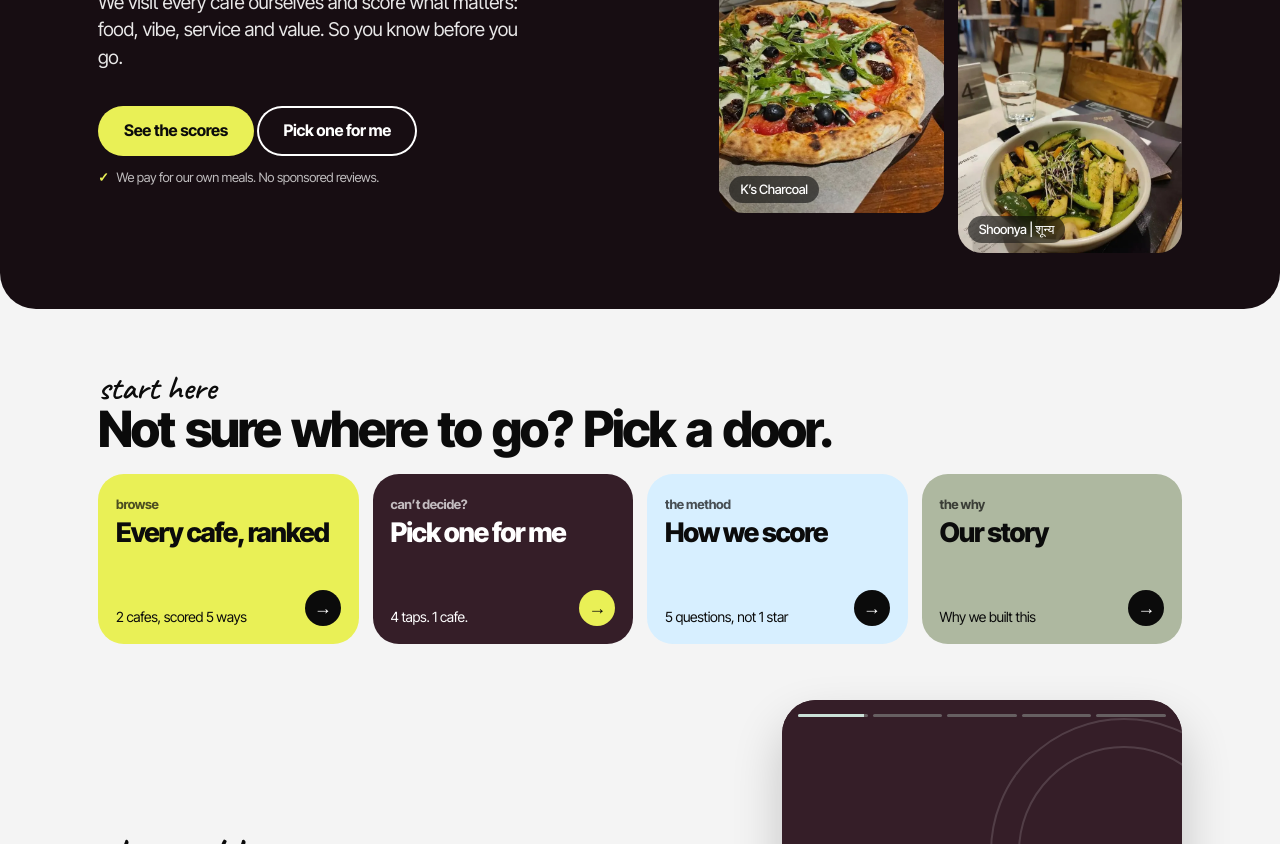
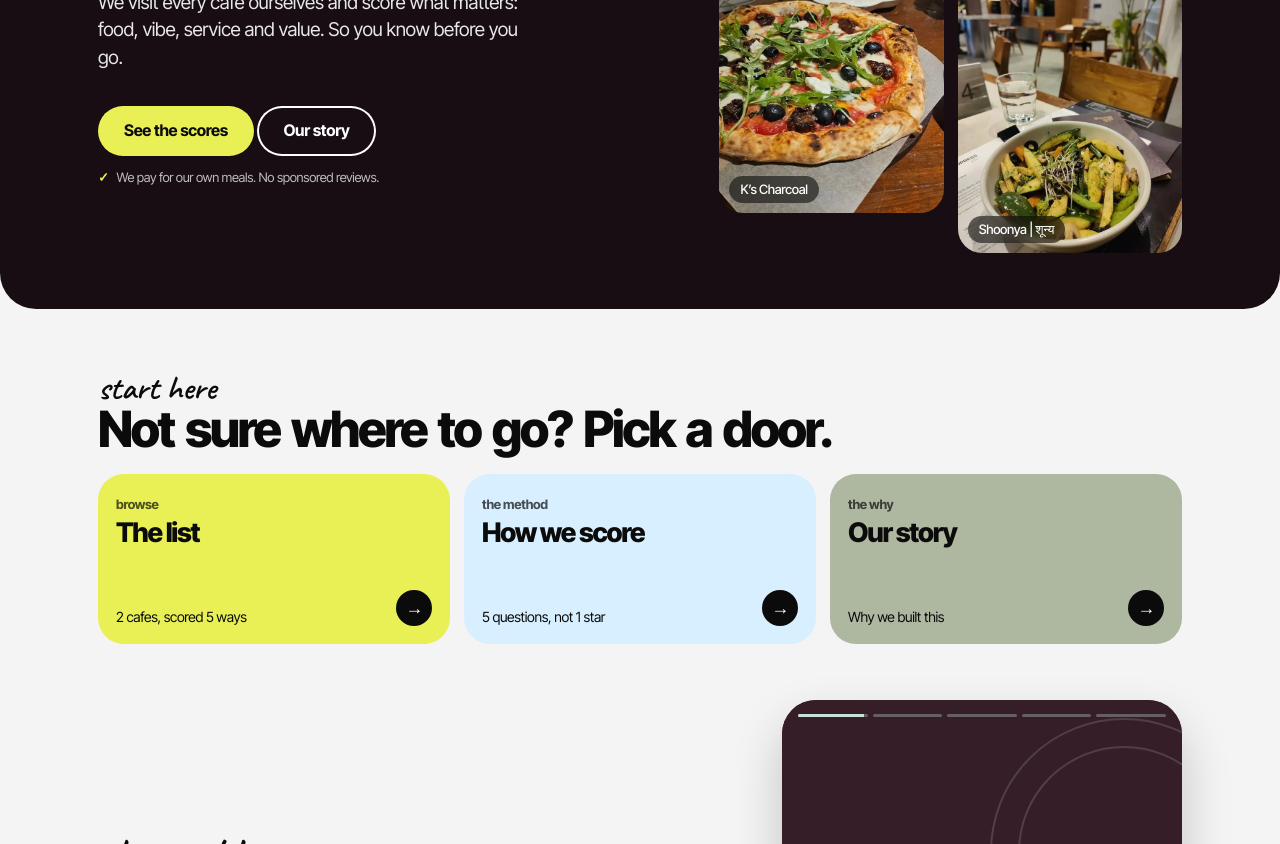
Before and after one commit to kirtanthalotiya86571-jpg/cafepaglus, a plain HTML site: page index.html in a window 1280 px wide. Shown: the part 495-1339 px from the top of the page. Drawn offline with Linux system fonts and the light colour scheme.

Commit message:
Add files via upload

```diff
--- a/index.html
+++ b/index.html
@@ -85,13 +85,13 @@ h1{font-size:clamp(38px,10.6vw,64px);line-height:.98;font-weight:800;letter-spac
 footer{color:#ffffff80;font-size:12px;margin-top:50px;padding:0 18px calc(10px + env(safe-area-inset-bottom,0px))}
 /* dock, sheet, toast */
 #dock{position:fixed;left:50%;bottom:calc(12px + env(safe-area-inset-bottom,0px));transform:translate(-50%,0);z-index:55;display:flex;gap:2px;padding:6px;border-radius:32px;background:color-mix(in srgb,var(--bg) 80%,transparent);backdrop-filter:blur(18px);-webkit-backdrop-filter:blur(18px);border:1px solid var(--line);box-shadow:0 10px 30px #0003;transition:transform .5s cubic-bezier(.2,.8,.2,1)}#dock.hide{transform:translate(-50%,160%)}
-#dock a{padding:12px 15px;border-radius:26px;font-size:14px;font-weight:500}#dock a.on{background:var(--ink);color:var(--bg)}
+#dock a{padding:12px 13px;white-space:nowrap;border-radius:26px;font-size:14px;font-weight:500}#dock a.on{background:var(--ink);color:var(--bg)}
 .shd{position:fixed;inset:0;z-index:80;visibility:hidden;transition:visibility 0s .45s}.shd.open{visibility:visible;transition:none}.bk{position:absolute;inset:0;background:#000a;opacity:0;transition:opacity .35s}.open .bk{opacity:1}
 .sh{position:absolute;left:0;right:0;bottom:0;margin:0 auto;max-width:560px;max-height:80svh;overflow:auto;background:var(--card);border-radius:30px 30px 0 0;padding:12px 22px calc(26px + env(safe-area-inset-bottom,0px));transform:translateY(100%);transition:transform .45s cubic-bezier(.2,.8,.2,1)}.open .sh{transform:none}
 .hd{width:44px;height:5px;border-radius:3px;background:var(--line);margin:0 auto 16px}.sh h3{font-size:26px;font-weight:800;letter-spacing:-.04em}.si{display:flex;justify-content:space-between;align-items:center;gap:12px;padding:14px 0;border-top:1px solid var(--line)}.si b{display:block}.si small{color:var(--mut)}.si button{color:var(--mut);padding:10px;font-size:14px;text-decoration:underline}.sh .pill{margin-top:12px;width:100%}
 #t{position:fixed;left:50%;bottom:calc(24px + env(safe-area-inset-bottom,0px));transform:translateX(-50%);background:var(--ink);color:var(--bg);padding:11px 20px;border-radius:22px;font-size:13px;opacity:0;pointer-events:none;transition:opacity .25s;z-index:90;white-space:nowrap}#t.on{opacity:1}
 /* explore + review link */
-.ex{display:grid;grid-template-columns:1fr 1fr;gap:10px;margin-top:20px}@media(min-width:860px){.ex{grid-template-columns:repeat(4,1fr);gap:14px}}
+.ex{display:grid;grid-template-columns:1fr 1fr;gap:10px;margin-top:20px}.ex a:first-child{grid-column:1/-1;min-height:150px}@media(min-width:860px){.ex{grid-template-columns:repeat(3,1fr);gap:14px}.ex a:first-child{grid-column:auto;min-height:170px}}
 .ex a{display:flex;flex-direction:column;justify-content:space-between;gap:28px;min-height:170px;padding:18px;border-radius:26px;background:var(--b);color:#0B0B0B;transition:transform .2s}.ex a:hover{transform:translateY(-3px)}.ex a:active{transform:scale(.97)}
 .ex small{font-size:13px;font-weight:600;opacity:.7}.ex b{display:block;font-size:clamp(21px,5.2vw,27px);line-height:1.02;font-weight:800;letter-spacing:-.045em;margin-top:4px}
 .ex span{display:flex;justify-content:space-between;align-items:flex-end;gap:8px;font-size:14px;line-height:1.25}.ex i{font-style:normal;flex:none;width:36px;height:36px;border-radius:50%;background:#0B0B0B;color:#fff;display:grid;place-items:center;font-size:18px}
@@ -109,13 +109,12 @@ a:focus-visible,button:focus-visible,input:focus-visible{outline:2px solid var(-
 <div class="lbl fade"><i></i>Ahmedabad cafe reviews</div>
 <h1 id="h1"></h1>
 <p class="lede fade">We visit every cafe ourselves and score what matters: food, vibe, service and value. So you know before you go.</p>
-<a class="pill fade" href="#list">See the scores</a> <a class="pill fade" href="pick.html" style="margin-top:10px;background:transparent;color:inherit;box-shadow:inset 0 0 0 2px currentColor">Pick one for me</a>
+<a class="pill fade" href="#list">See the scores</a> <a class="pill fade" href="about.html" style="margin-top:10px;background:transparent;color:inherit;box-shadow:inset 0 0 0 2px currentColor">Our story</a>
 <p class="tr0 fade"><b>✓</b> We pay for our own meals. No sponsored reviews.</p></div>
 <div class="hp fade" id="hp" role="group" aria-label="photos from cafes we’ve scored, swipe to see more" tabindex="0"></div></div></section>
 <section class="sec w" id="explore" style="padding-bottom:0"><div class="script" style="font-size:34px">start here</div><h2>Not sure where to go? Pick a door.</h2>
 <div class="ex">
-<a style="--b:var(--acc)" href="#list"><div><small>browse</small><b>Every cafe, ranked</b></div><span><p id="exn">Scored on five things</p><i>→</i></span></a>
-<a class="dk" style="--b:var(--cas)" href="pick.html"><div><small>can’t decide?</small><b>Pick one for me</b></div><span><p>4 taps. 1 cafe.</p><i>→</i></span></a>
+<a style="--b:var(--acc)" href="#list"><div><small>browse</small><b>The list</b></div><span><p id="exn">Every cafe, scored 5 ways</p><i>→</i></span></a>
 <a style="--b:var(--blue)" href="#how"><div><small>the method</small><b>How we score</b></div><span><p>5 questions, not 1 star</p><i>→</i></span></a>
 <a style="--b:var(--sau)" href="about.html"><div><small>the why</small><b>Our story</b></div><span><p>Why we built this</p><i>→</i></span></a>
 </div></section>
@@ -135,7 +134,7 @@ a:focus-visible,button:focus-visible,input:focus-visible{outline:2px solid var(-
 <form class="sg" id="sf"><input id="si" placeholder="a cafe we should visit?" aria-label="suggest a cafe"><button class="pill">send it</button></form></div>
 <footer data-foot></footer><script>SITE.foot()</script></section>
 </main>
-<nav id="dock" aria-label="site"><a href="#list">Cafes</a><a href="pick.html">Pick</a><a href="#how">Scoring</a><a href="about.html">Story</a></nav>
+<nav id="dock" aria-label="site"><a href="#top" class="on">Home</a><a href="#list">List</a><a href="#how">How we score</a><a href="about.html">Our story</a></nav>
 <div class="shd" id="shd"><div class="bk" data-x></div><div class="sh" role="dialog" aria-label="saved cafes"><div class="hd"></div><h3>saved for later</h3><div id="sl"></div><a class="pill" id="sw" target="_blank" rel="noopener">send to the group chat</a></div></div>
 <div id="t" role="status"></div>
 <script>
@@ -205,11 +204,11 @@ document.addEventListener('scroll',e=>{const g=e.target;if(!g.classList||!g.clas
 $('#sf').addEventListener('submit',e=>{e.preventDefault();const v=$('#si').value.trim();if(!v)return toast('type a cafe name first');location.href='suggest.html?q='+encodeURIComponent(v)});
 /* scroll */
 const hd=$('#hd'),pg=$('#pg'),dk=$('#dock');let tk=false;
-const onS=()=>{tk=false;const y=scrollY,vh=innerHeight,h=document.documentElement.scrollHeight-vh;pg.style.transform=`scaleX(${h>0?y/h:0})`;hd.classList.toggle('s',y>vh*.7)};
+const onS=()=>{tk=false;const y=scrollY,vh=innerHeight,h=document.documentElement.scrollHeight-vh;pg.style.transform=`scaleX(${h>0?y/h:0})`;hd.classList.toggle('s',y>vh*.7);if(y<vh*.6)dl.forEach(a=>a.classList.toggle('on',a.getAttribute('href')=='#top'))};
 addEventListener('scroll',()=>{if(!tk){tk=true;requestAnimationFrame(onS)}},{passive:true});
 new IntersectionObserver(en=>{const r=en[0].intersectionRatio;if(!rm)sv.classList.toggle('play',r>=.6);dk.classList.toggle('hide',r>=.35)},{threshold:[0,.35,.6]}).observe(sv);
 const once=(el,fn,th)=>new IntersectionObserver((en,o)=>en.forEach(x=>{if(x.isIntersecting){fn(x.target);o.disconnect()}}),{threshold:th||.3}).observe(el);
 $$('.tr').forEach(el=>once(el,x=>x.classList.add("vis"),.4));
-const dl=$$('#dock a'),io=new IntersectionObserver(en=>en.forEach(x=>{if(x.isIntersecting)dl.forEach(a=>a.classList.toggle('on',a.getAttribute('href')=='#'+x.target.id))}),{rootMargin:'-45% 0px -50% 0px'});['list','how'].forEach(i=>io.observe($('#'+i)));
+const dl=$$('#dock a'),io=new IntersectionObserver(en=>en.forEach(x=>{if(x.isIntersecting)dl.forEach(a=>a.classList.toggle('on',a.getAttribute('href')=='#'+x.target.id))}),{rootMargin:'-45% 0px -50% 0px'});['explore','story','list','pick','how'].forEach(i=>io.observe($('#'+i)));
 save();onS();
 </script></body></html>
```
